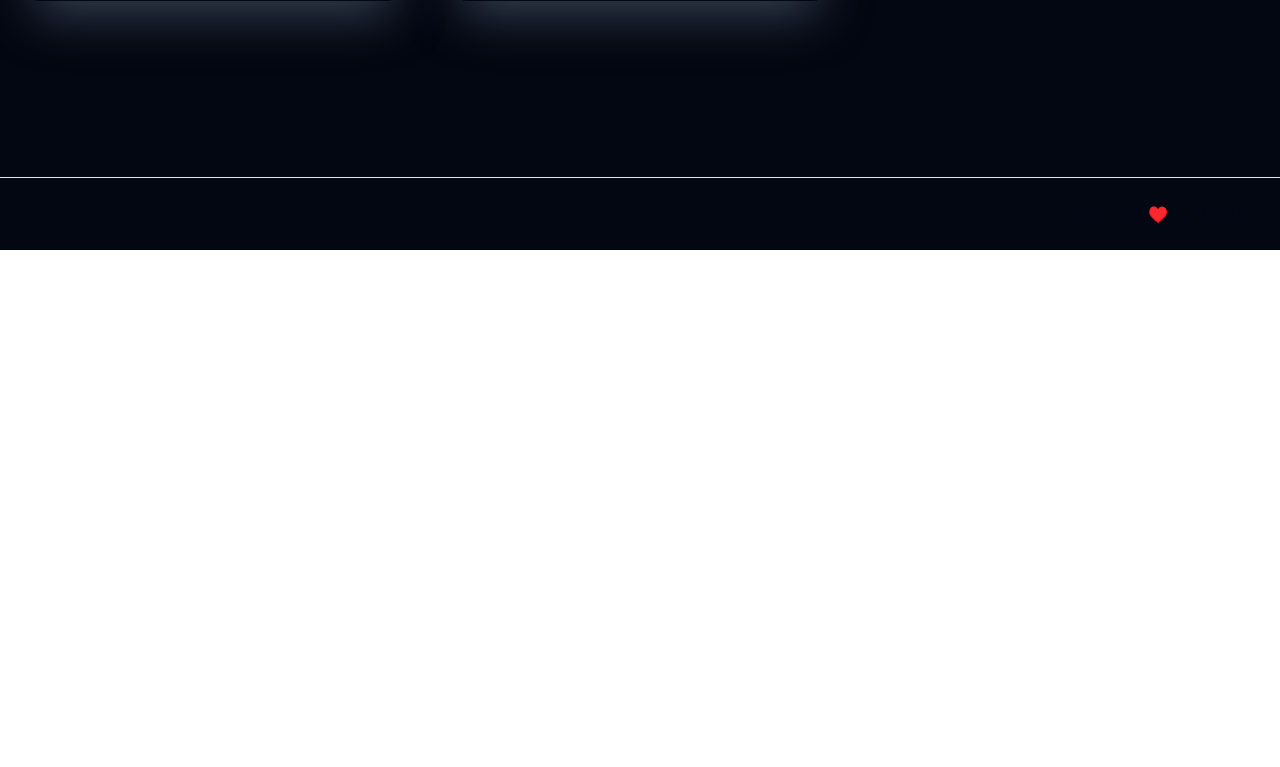
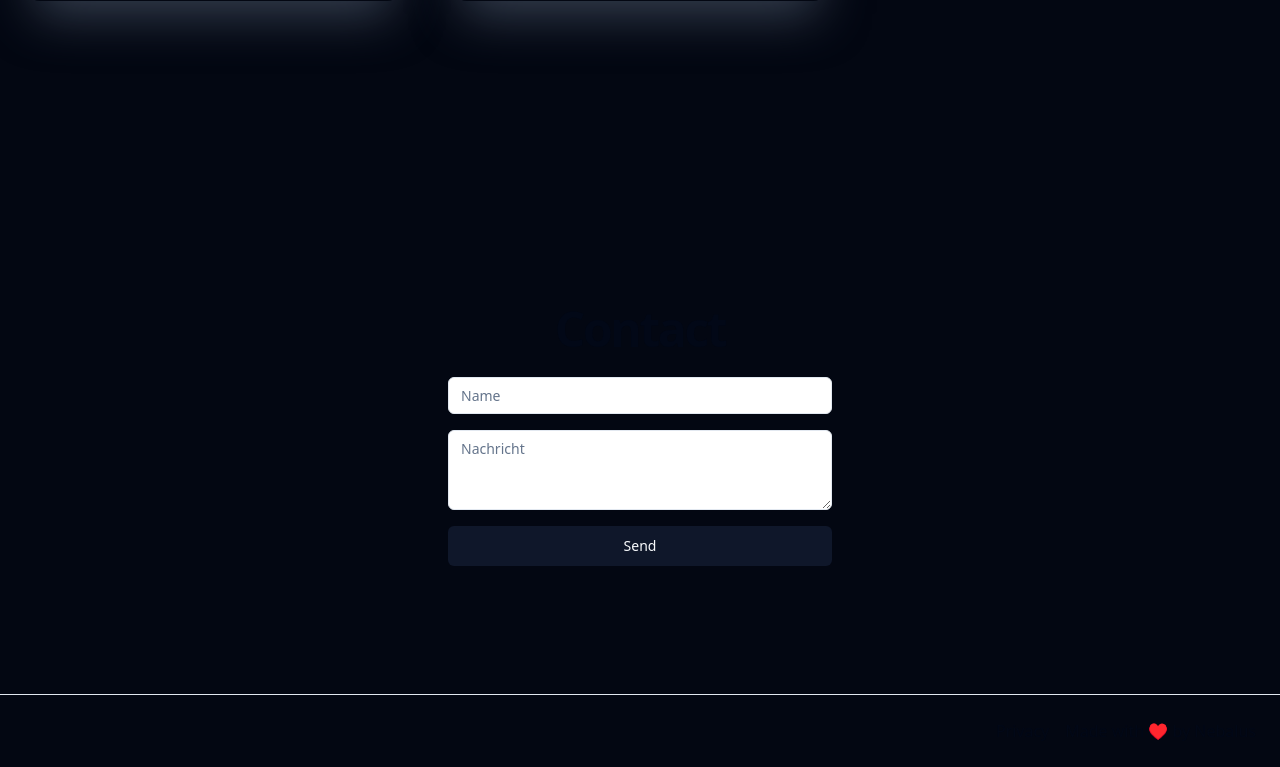
Before and after one commit to Nebalus/WebFrontend, a React (Vite) app: page / in a window 1280 px wide. Shown: the part 1699-2466 px from the top of the page. Before the commit the page ends 1949 px from the top, so only its background shows below. Built offline with nearby package versions, Linux system fonts and the light colour scheme.

Commit message:
Add PrivacyPage

```diff
--- a/src/AppRouter.tsx
+++ b/src/AppRouter.tsx
@@ -26,6 +26,7 @@ import BlogBoard from "@/components/dashboard/services/blog/BlogBoard.tsx";
 import ReferralsDetailsBoard from "@/components/dashboard/services/referral/details/ReferralDetailsPanel.tsx";
 import LinktreePage from "./pages/LinktreePage";
 import BlogPage from "./pages/BlogPage";
+import PrivacyPage from "./pages/PrivacyPage";
 
 export const appRouter = createBrowserRouter([
     {
@@ -136,4 +137,8 @@ export const appRouter = createBrowserRouter([
             return redirect('/login');
         }
     },
+    {
+        path: "privacy",
+        element: <PrivacyPage />
+    },
 ]);
--- a/src/pages/LandingPage.tsx
+++ b/src/pages/LandingPage.tsx
@@ -4,6 +4,10 @@
 import StarBackground from "@/components/StarBackground.tsx";
 import LandingProjectCard from "../components/landing/LandingProjectCard.tsx";
 import LandingNavBar from "@/components/landing/LandingNavBar.tsx";
+import { Input } from "@assets/components/shadcnui/input.tsx";
+import { Textarea } from "@assets/components/shadcnui/textarea.tsx";
+import { Button } from "@assets/components/shadcnui/button.tsx";
+import { Link } from "react-router-dom";
 
 export default function LandingPage() {
 
@@ -139,36 +143,34 @@ export default function LandingPage() {
             {/*    </div>*/}
             {/*  </div>*/}
             {/*</section>*/}
-            {/*<section className="w-full py-12 md:py-24 lg:py-32 bg-muted">*/}
-            {/*  <div className="container px-4 md:px-6">*/}
-            {/*    <div className="flex flex-col items-center justify-center space-y-4 text-center">*/}
-            {/*      <div className="space-y-2">*/}
-            {/*        <h2 className="text-3xl font-bold tracking-tighter sm:text-5xl">Kontakt</h2>*/}
-            {/*        <p className="max-w-[900px] text-muted-foreground md:text-xl/relaxed lg:text-base/relaxed xl:text-xl/relaxed">*/}
-            {/*          Fühlen Sie sich frei, mich über das Kontaktformular zu erreichen.*/}
-            {/*        </p>*/}
-            {/*      </div>*/}
-            {/*      <div className="mx-auto w-full max-w-sm space-y-2">*/}
-            {/*        <form className="flex flex-col gap-4">*/}
-            {/*          <Input type="text" placeholder="Name" className="max-w-lg flex-1" />*/}
-            {/*          <Input type="email" placeholder="E-Mail" className="max-w-lg flex-1" />*/}
-            {/*          <Textarea placeholder="Nachricht" className="max-w-lg flex-1" />*/}
-            {/*          <Button type="submit">Senden</Button>*/}
-            {/*        </form>*/}
-            {/*      </div>*/}
-            {/*    </div>*/}
-            {/*  </div>*/}
-            {/*</section>*/}
+            <section className="w-full py-12 md:py-24 lg:py-32 bg-gray-950">
+              <div className="container px-4 md:px-6">
+                <div className="flex flex-col items-center justify-center space-y-4 text-center">
+                  <div className="space-y-2">
+                    <h2 className="text-3xl font-bold tracking-tighter sm:text-5xl">Contact</h2>
+                    <p className="max-w-[900px] text-muted-foreground md:text-xl/relaxed lg:text-base/relaxed xl:text-xl/relaxed">
+                    </p>
+                  </div>
+                  <div className="mx-auto w-full max-w-sm space-y-2">
+                    <form className="flex flex-col gap-4">
+                      <Input type="text" placeholder="Name" className="max-w-lg flex-1" />
+                      <Textarea placeholder="Nachricht" className="max-w-lg flex-1" />
+                      <Button type="submit">Send</Button>
+                    </form>
+                  </div>
+                </div>
+              </div>
+            </section>
           </main>
           <footer className="flex flex-col gap-2 sm:flex-row py-6 w-full shrink-0 items-center px-4 md:px-6 border-t bg-gray-950 z-10">
-            <nav className="sm:ml-auto flex gap-4 sm:gap-6">
-              <p>Made with ♥️ by Nebalus</p>
-              {/*<Link href="#" className="text-xs hover:underline underline-offset-4" prefetch={false}>*/}
-              {/*  Datenschutz*/}
-              {/*</Link>*/}
+            <nav className="sm:ml-auto flex gap-4 sm:gap-4">
+              <Link to="./privacy" className="hover:underline underline-offset-4">
+              Privacy
+              </Link>
               {/*<Link href="#" className="text-xs hover:underline underline-offset-4" prefetch={false}>*/}
               {/*  Impressum*/}
               {/*</Link>*/}
+              <p>Made with ♥️ by Nebalus</p>
             </nav>
           </footer>
         </div>
--- /dev/null
+++ b/src/pages/PrivacyPage.tsx
@@ -0,0 +1,12 @@
+import LandingNavBar from "@/components/landing/LandingNavBar.tsx";
+import WorkInProgress from "@/components/WorkInProgress";
+
+export default function PrivacyPage() {
+
+  return (
+      <>
+        <LandingNavBar />
+        <WorkInProgress />
+      </>
+  )
+}
--- a/src/pages/ReferralPage.tsx
+++ b/src/pages/ReferralPage.tsx
@@ -19,7 +19,7 @@ export default function ReferralPage() {
             if (response.ok) {
                 const referralResponse = ReferralClickResponse.parse(await response.json());
 
-                window.location.href = referralResponse.payload.pointer;
+                window.location.replace(referralResponse.payload.pointer);
                 return null;
             } else {
                 navigate('/');
```
